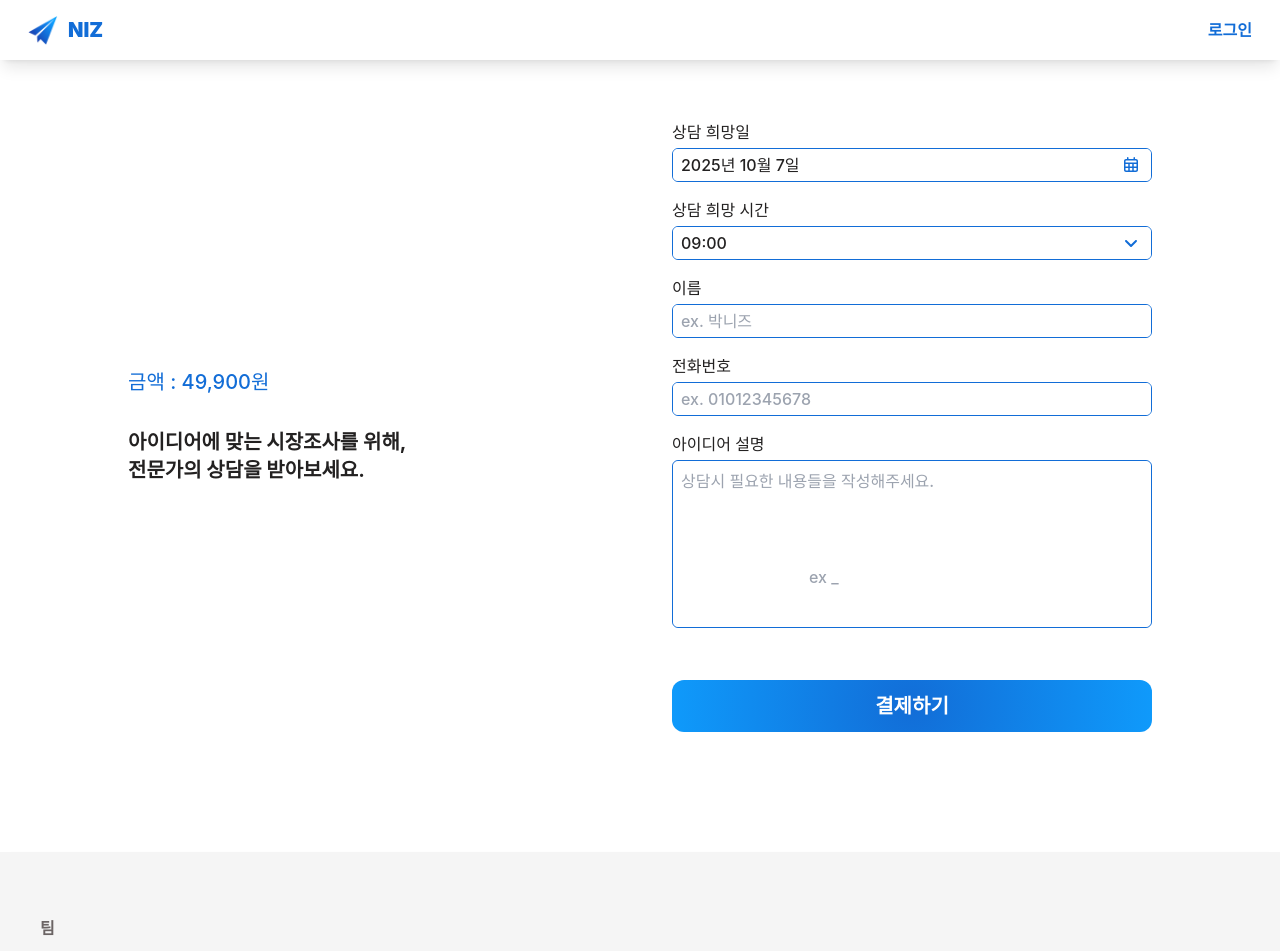
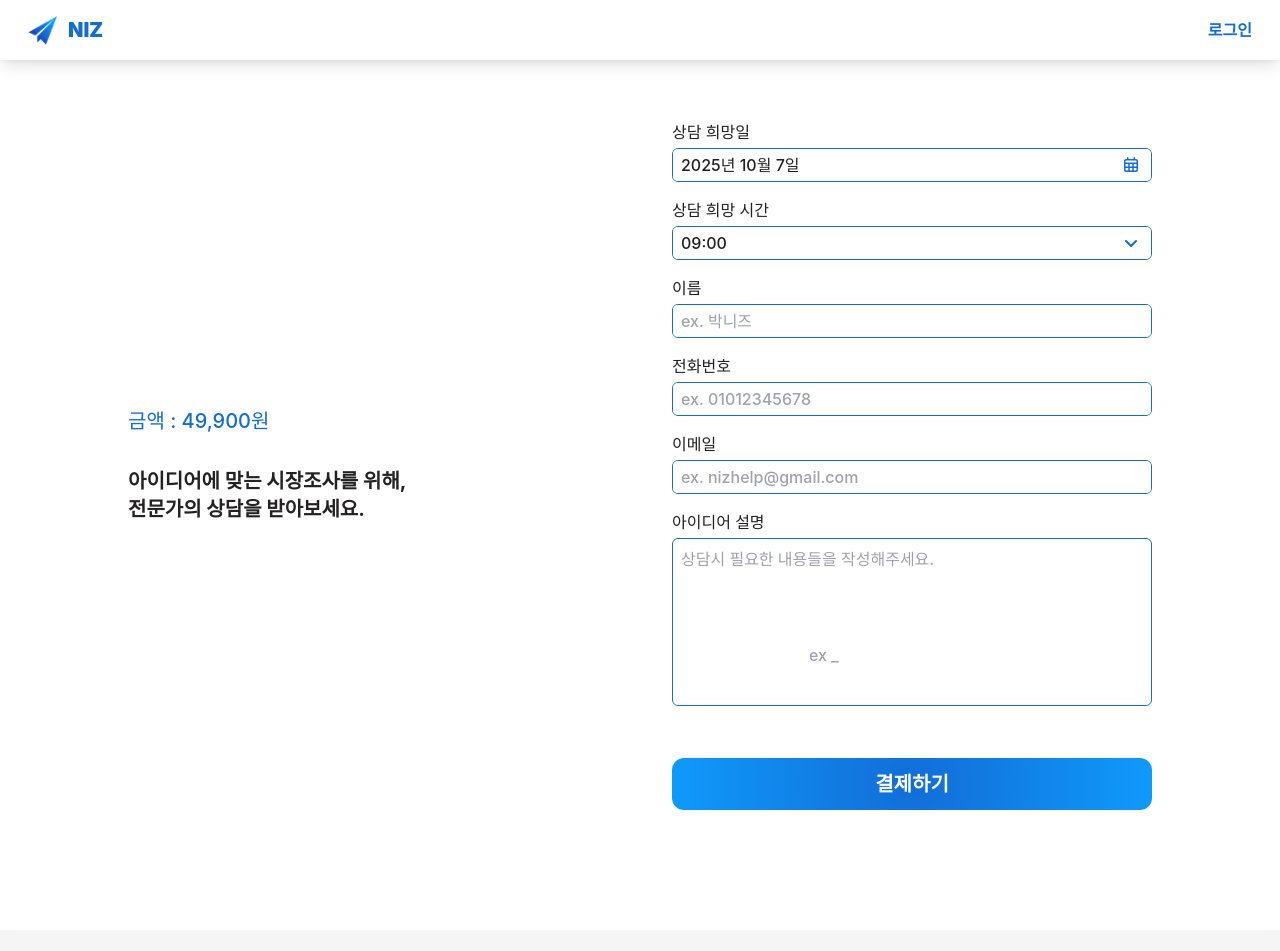
Before and after one commit to NIZ-Solutions/niz-front, a React (Create React App) app: page /subscription in a window 1280 px wide. Shown: the top 951 px of the page. Built offline with nearby package versions, Linux system fonts and the light colour scheme.

Commit message:
☔️: Add Test Portone Module

```diff
--- a/package.json
+++ b/package.json
@@ -8,6 +8,7 @@
     "@fortawesome/free-regular-svg-icons": "^7.0.1",
     "@fortawesome/free-solid-svg-icons": "^7.0.1",
     "@fortawesome/react-fontawesome": "^3.0.2",
+    "@portone/browser-sdk": "^0.1.0",
     "@reduxjs/toolkit": "^2.9.0",
     "@testing-library/dom": "^10.4.1",
     "@testing-library/jest-dom": "^6.8.0",
@@ -21,6 +22,7 @@
     "dotenv": "^17.2.3",
     "fontawesome": "^5.6.3",
     "fortawesome": "^0.0.1-security",
+    "nanoid": "^5.1.6",
     "react": "^19.1.1",
     "react-dom": "^19.1.1",
     "react-redux": "^9.2.0",
--- a/src/pages/Complete.tsx
+++ b/src/pages/Complete.tsx
@@ -1,8 +1,12 @@
 import { Link } from "react-router-dom";
 
 export default function Submit() {
-  const price = "3800";
-  const orderNum = "EsTMGzIeLH";
+  const urlSearch = new URLSearchParams(window.location.search);
+  const paymentId = urlSearch.get("paymentId");
+  const errorMessage = urlSearch.get("message");
+
+  const price = "49900";
+  const orderNum = paymentId;
   const infoDate = "2025-10-26 , 11 : 00";
   const textPrice = price.replace(/\B(?<!\.\d*)(?=(\d{3})+(?!\d))/g, ",");
 
--- a/src/pages/Payment.tsx
+++ b/src/pages/Payment.tsx
@@ -1,5 +1,3 @@
-import { Link } from "react-router-dom";
-
 export default function Submit() {
   const price = "49900";
   const textPrice = price.replace(/\B(?<!\.\d*)(?=(\d{3})+(?!\d))/g, ",");
@@ -13,17 +11,6 @@ export default function Submit() {
           </div>
         </div>
         <div>이곳에 결제모듈이 위치하게됩니다.</div>
-        <div className="flex w-full flex-col gap-4">
-          <div className="flex flex-col gap-3 pt-9">
-            <Link
-              to="/mypage"
-              className="w-full rounded-xl bg-[radial-gradient(circle_at_center,_var(--tw-gradient-stops))] from-[#126DD7] to-[#0F9AFB] py-3 text-xl font-extrabold text-white-000"
-              type="submit"
-            >
-              마이페이지
-            </Link>
-          </div>
-        </div>
       </div>
     </div>
   );
--- a/src/pages/Subscription.tsx
+++ b/src/pages/Subscription.tsx
@@ -1,10 +1,11 @@
 import { useState, useRef, useEffect } from "react";
-import { Link, useLocation } from "react-router-dom";
 import { FontAwesomeIcon } from "@fortawesome/react-fontawesome";
 import { faAngleDown } from "@fortawesome/free-solid-svg-icons";
 import { faCalendarDays } from "@fortawesome/free-regular-svg-icons";
 import DateDropdown from "../components/DateDropdown";
 import TimeDropdown from "../components/TimeDropdown";
+import * as PortOne from "@portone/browser-sdk/v2";
+import { nanoid } from "nanoid";
 
 export default function Submit() {
   const price = "49900";
@@ -69,6 +70,36 @@ export default function Submit() {
       document.removeEventListener("mousedown", handleClickOutside);
     };
   }, [visibleDatePicker, visibleTimePicker]);
+
+  const nanoId = nanoid();
+  const nameInput = document.getElementById("name-input") as HTMLInputElement;
+  const phoneInput = document.getElementById("phone-input") as HTMLInputElement;
+  const emailInput = document.getElementById("email-input") as HTMLInputElement;
+
+  async function requestPayment() {
+    console.log(nameInput.value);
+    const resPayment = await PortOne.requestPayment({
+      // Store ID 설정
+      storeId: process.env.REACT_APP_KG_STORE_ID
+        ? process.env.REACT_APP_KG_STORE_ID
+        : "123",
+      // 채널 키 설정
+      channelKey: "channel-key-893597d6-e62d-410f-83f9-119f530b4b11",
+      paymentId: nanoId,
+      orderName: `${nanoId}-${nameInput.value}`,
+      totalAmount: Number(price),
+      currency: "CURRENCY_KRW",
+      payMethod: "CARD",
+      customer: {
+        fullName: nameInput.value,
+        firstName: nameInput.value.slice(0, 1),
+        lastName: nameInput.value.slice(1),
+        phoneNumber: phoneInput.value,
+        email: emailInput.value,
+      },
+      redirectUrl: `/subscription/complete`,
+    });
+  }
 
   return (
     <div className="flex w-full flex-col items-center justify-between pb-[120px] pl-4 pr-5 text-black-000 min-[340px]:px-7 md:pb-0">
@@ -153,6 +184,17 @@ export default function Submit() {
               />
             </div>
           </div>
+          {/* 전화번호 */}
+          <div className="flex w-full flex-col gap-1 text-left font-medium">
+            <h2 className="">이메일</h2>
+            <div className="relative rounded-md border-[1px] border-blue-001">
+              <input
+                id="email-input"
+                className="w-full min-w-[280px] rounded-[5px] px-2 py-1"
+                placeholder="ex. nizhelp@gmail.com"
+              />
+            </div>
+          </div>
           {/* 아이디어 설명 */}
           <div className="flex w-full flex-col gap-1 text-left font-medium">
             <h2 className="">아이디어 설명</h2>
@@ -173,12 +215,13 @@ export default function Submit() {
           </div>
           {/* 버튼 - 결제하기 */}
           <div className="flex flex-col gap-3 pt-9">
-            <Link
-              to="/payment"
+            <button
+              type="button"
+              onClick={() => requestPayment()}
               className="w-full rounded-xl bg-[radial-gradient(circle_at_center,_var(--tw-gradient-stops))] from-[#126DD7] to-[#0F9AFB] py-3 text-xl font-extrabold text-white-000"
             >
               결제하기
-            </Link>
+            </button>
           </div>
         </div>
       </div>
--- a/src/router/router.tsx
+++ b/src/router/router.tsx
@@ -6,7 +6,7 @@ import Signup from "../pages/Signup";
 import Mypage from "../pages/Mypage";
 import Subscription from "../pages/Subscription";
 import Complete from "../pages/Complete";
-import Payment from "../pages/Payment";
+// import Payment from "../pages/Payment";
 
 export default function router() {
   return (
@@ -18,7 +18,7 @@ export default function router() {
       <Route path="/mypage" element={<Mypage />} />
       <Route path="/subscription" element={<Subscription />} />
       <Route path="/subscription/complete" element={<Complete />} />
-      <Route path="/payment" element={<Payment />} />
+      {/* <Route path="/payment" element={<Payment />} /> */}
     </Routes>
   );
 }
```
Also changed, not shown: 2 other files (tests, documents, lock files or other folders).
